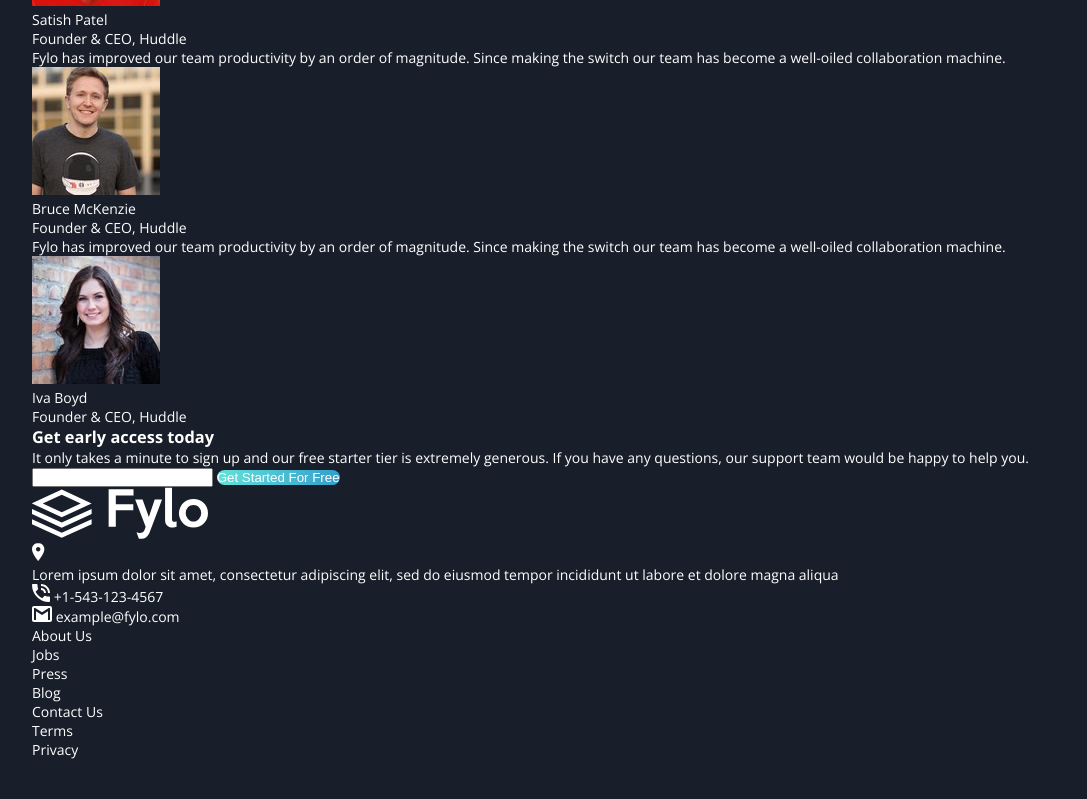
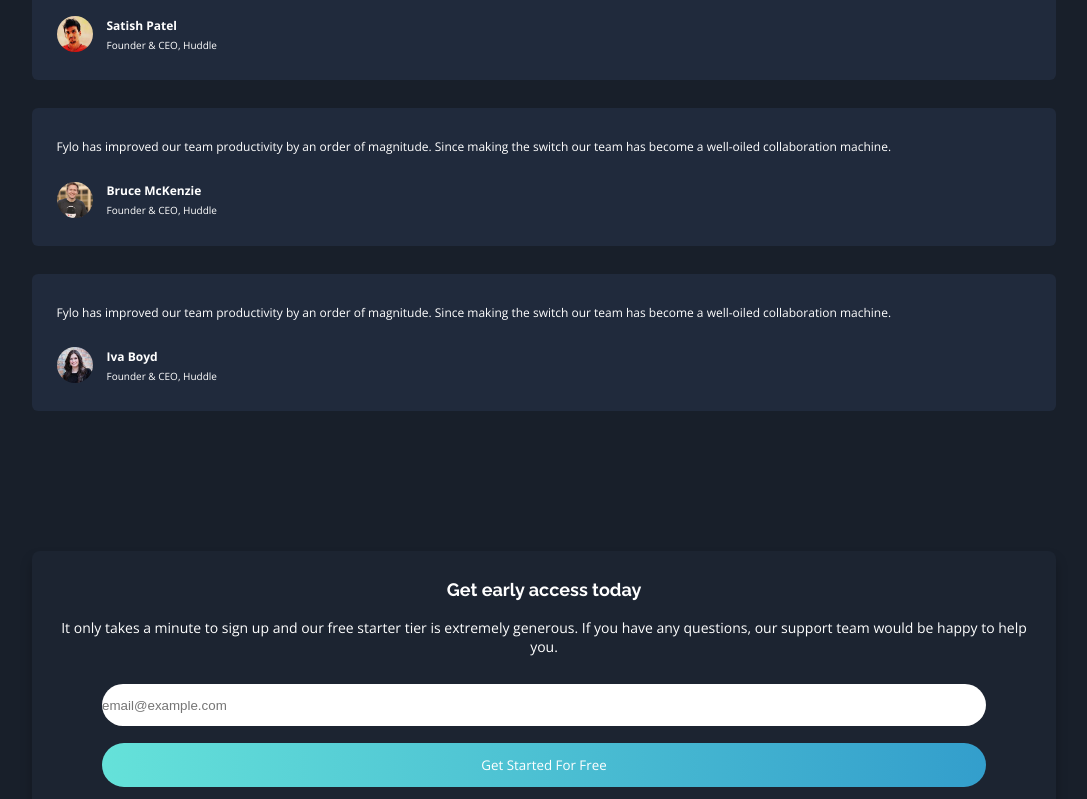
Before and after one commit to JacksonJ97/fylo-dark-theme-landing-page, a website built with Parcel: page src/index.html in a window 1280 px wide. Shown: the part 2141-2940 px from the top of the page, without its empty margins (96-1183 px from the left). Built offline with nearby package versions, Linux system fonts and the light colour scheme; files whose address does not match are found by name.

Commit message:
added the testimonials and cta card styles

```diff
--- a/src/index.html
+++ b/src/index.html
@@ -69,34 +69,43 @@
           </div>
         </section>
 
-        <section class="testimonials-content">
-          <div>
-            <p>Fylo has improved our team productivity by an order of magnitude. Since making the switch our team has become a well-oiled collaboration machine.</p>
+        <section class="testimonial-content">
+          <div class="testimonial-card">
+            <p class="testimonial-body">Fylo has improved our team productivity by an order of magnitude. Since making the switch our team has become a well-oiled collaboration machine.</p>
 
-            <div>
-              <img src="~images/profile-1.jpg" alt="" />
-              <p>Satish Patel</p>
-              <p>Founder & CEO, Huddle</p>
+            <div class="user-details">
+              <img src="~images/profile-1.jpg" alt="User picture" />
+
+              <div>
+                <p class="user-name">Satish Patel</p>
+                <p class="user-title">Founder & CEO, Huddle</p>
+              </div>
             </div>
           </div>
 
-          <div>
-            <p>Fylo has improved our team productivity by an order of magnitude. Since making the switch our team has become a well-oiled collaboration machine.</p>
+          <div class="testimonial-card">
+            <p class="testimonial-body">Fylo has improved our team productivity by an order of magnitude. Since making the switch our team has become a well-oiled collaboration machine.</p>
 
-            <div>
-              <img src="~images/profile-2.jpg" alt="" />
-              <p>Bruce McKenzie</p>
-              <p>Founder & CEO, Huddle</p>
+            <div class="user-details">
+              <img src="~images/profile-2.jpg" alt="User picture" />
+
+              <div>
+                <p class="user-name">Bruce McKenzie</p>
+                <p class="user-title">Founder & CEO, Huddle</p>
+              </div>
             </div>
           </div>
 
-          <div>
-            <p>Fylo has improved our team productivity by an order of magnitude. Since making the switch our team has become a well-oiled collaboration machine.</p>
+          <div class="testimonial-card">
+            <p class="testimonial-body">Fylo has improved our team productivity by an order of magnitude. Since making the switch our team has become a well-oiled collaboration machine.</p>
 
-            <div>
-              <img src="~images/profile-3.jpg" alt="" />
-              <p>Iva Boyd</p>
-              <p>Founder & CEO, Huddle</p>
+            <div class="user-details">
+              <img src="~images/profile-3.jpg" alt="User picture" />
+
+              <div>
+                <p class="user-name">Iva Boyd</p>
+                <p class="user-title">Founder & CEO, Huddle</p>
+              </div>
             </div>
           </div>
         </section>
@@ -104,8 +113,11 @@
         <section class="cta-content">
           <h3>Get early access today</h3>
           <p>It only takes a minute to sign up and our free starter tier is extremely generous. If you have any questions, our support team would be happy to help you.</p>
-          <input type="text" name="" id="" />
-          <button>Get Started For Free</button>
+
+          <form action="#a">
+            <input type="email" name="email" id="email" placeholder="email@example.com" required />
+            <input type="submit" value="Get Started For Free" />
+          </form>
         </section>
 
         <footer>
@@ -139,7 +151,7 @@
             <li><a href="#a">Privacy</a></li>
           </div>
 
-          <div></div>
+          <div class="social-links"></div>
         </footer>
       </main>
     </div>
--- a/src/scss/base/_reset.scss
+++ b/src/scss/base/_reset.scss
@@ -11,3 +11,12 @@
   text-decoration: none;
   color: $white;
 }
+
+button {
+  border-style: none;
+}
+
+input {
+  border: none;
+  outline: none;
+}
--- a/src/scss/components/_button.scss
+++ b/src/scss/components/_button.scss
@@ -3,7 +3,6 @@
 button {
   color: $white;
   background: linear-gradient(to right, $cyan, $blue);
-  border-style: none;
   border-radius: 24px;
   cursor: pointer;
 }
--- /dev/null
+++ b/src/scss/components/_cta-card.scss
@@ -0,0 +1,19 @@
+@use "abstracts/variables" as *;
+
+h3 {
+  font-family: $header-font;
+  font-size: 1.125rem;
+  margin-bottom: 1em;
+}
+
+.cta-content {
+  background-color: $darkBlue;
+  text-align: center;
+  padding: 2em 1.5em;
+  border-radius: 8px;
+  box-shadow: 0px 8px 12px rgba($color: #000000, $alpha: 0.25);
+}
+
+.cta-content p {
+  margin-bottom: 2em;
+}
--- a/src/scss/components/_index.scss
+++ b/src/scss/components/_index.scss
@@ -1,3 +1,5 @@
 @forward "components/button";
 @forward "components/testimonial-card";
 @forward "components/info-card";
+@forward "components/cta-card";
+@forward "components/input";
--- /dev/null
+++ b/src/scss/components/_input.scss
@@ -0,0 +1,18 @@
+@use "abstracts/variables" as *;
+
+input[type="email"] {
+  width: 90%;
+  border-radius: 24px;
+  padding: 1em 0;
+  margin-bottom: 1.25em;
+}
+
+input[type="submit"] {
+  width: 90%;
+  font-family: $body-font;
+  color: $white;
+  background: linear-gradient(to right, $cyan, $blue);
+  border-radius: 24px;
+  padding: 1em 0;
+  cursor: pointer;
+}
--- a/src/scss/components/_testimonial-card.scss
+++ b/src/scss/components/_testimonial-card.scss
@@ -0,0 +1,36 @@
+@use "abstracts/variables" as *;
+
+.testimonial-card {
+  background-color: $testimonialBackground;
+  border-radius: 6px;
+  padding: 2em 1.75em;
+  margin-bottom: 2em;
+}
+
+.testimonial-body {
+  font-size: 0.75rem;
+  line-height: 1.8;
+  margin-bottom: 2em;
+}
+
+.user-details {
+  display: flex;
+  align-items: center;
+}
+
+.user-details img {
+  width: 36px;
+  height: 36px;
+  border-radius: 50%;
+  margin-right: 1em;
+}
+
+.user-name {
+  font-size: 0.75rem;
+  font-weight: 700;
+  margin-bottom: 0.25rem;
+}
+
+.user-title {
+  font-size: 0.625rem;
+}
--- a/src/scss/layout/_index.scss
+++ b/src/scss/layout/_index.scss
@@ -3,3 +3,4 @@
 @forward "layout/hero";
 @forward "layout/info";
 @forward "layout/testimonials";
+@forward "layout/footer";
--- a/src/scss/layout/_info.scss
+++ b/src/scss/layout/_info.scss
@@ -1,4 +1,5 @@
 .info-content {
   display: grid;
   grid-template-columns: repeat(auto-fill, minmax(300px, 1fr));
+  margin-bottom: 6em;
 }
--- a/src/scss/layout/_testimonials.scss
+++ b/src/scss/layout/_testimonials.scss
@@ -0,0 +1,3 @@
+.testimonial-content {
+  margin-bottom: 10em;
+}
```
Also changed, not shown: public/index.html (+34 -22 lines), src/scss/layout/_footer.scss (added), 1 other file.
